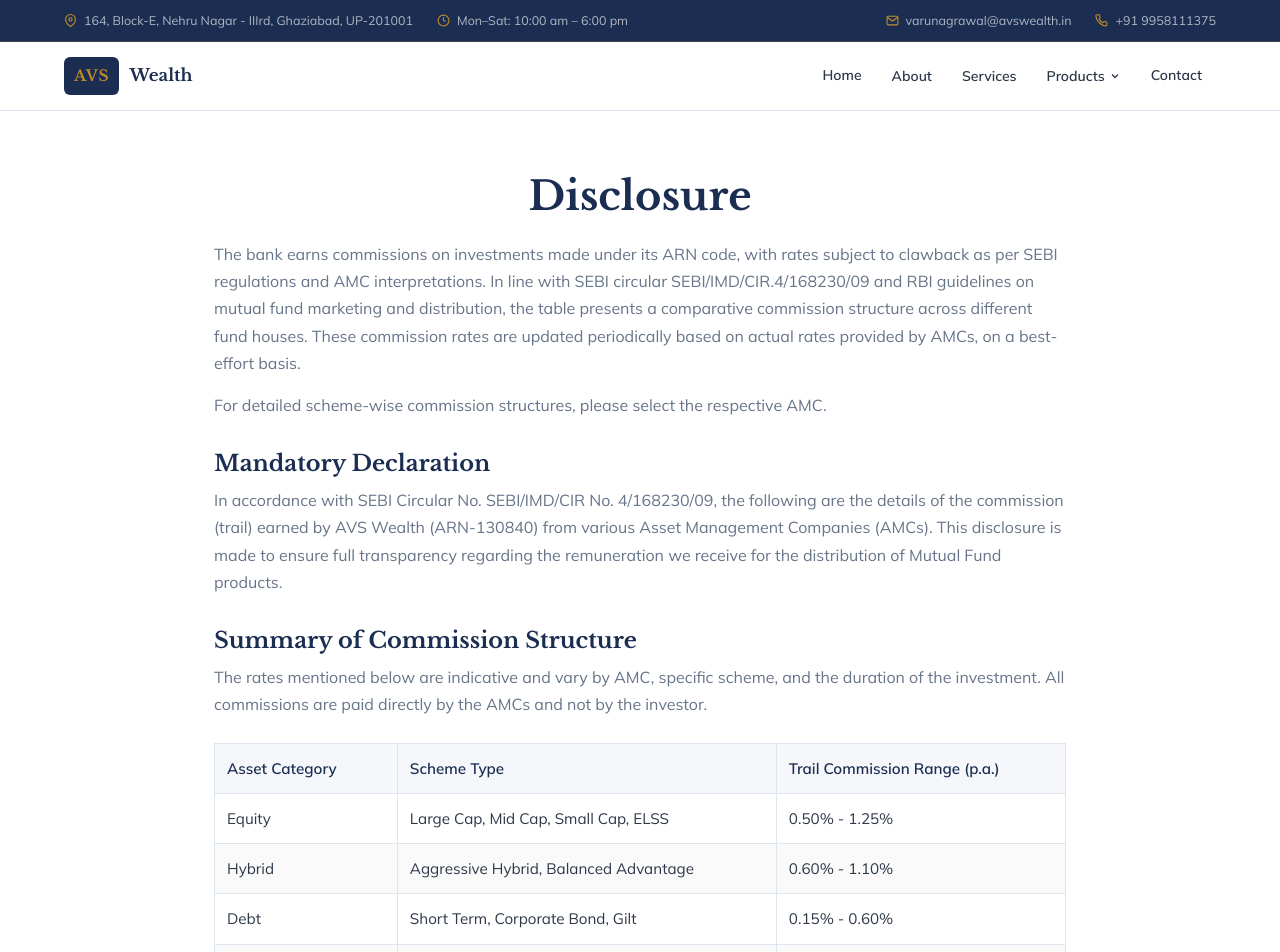
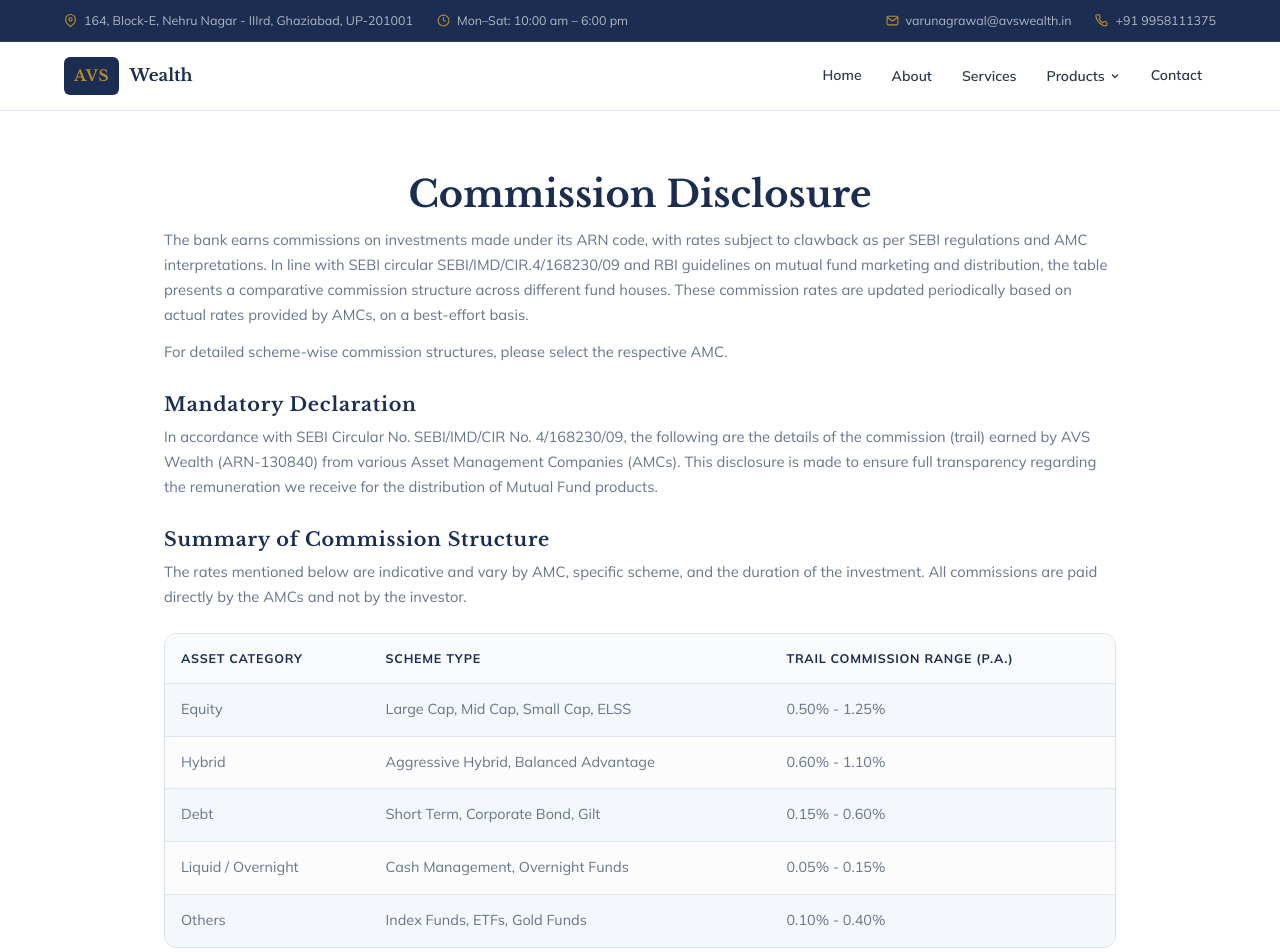
Before and after one commit to shristiigupta/avswealth, a React (Create React App) app: page /disclosure in a window 1280 px wide. Shown: the top 952 px of the page. Built offline with nearby package versions, Linux system fonts and the light colour scheme.

Commit message:
disclosure

```diff
--- a/src/pages/Disclosure.css
+++ b/src/pages/Disclosure.css
@@ -1,61 +1,85 @@
 .disclosure {
   min-height: calc(100vh - 110px);
   padding: 60px 24px;
-  max-width: 900px;
+  max-width: 1000px;
   margin: 0 auto;
 }
 
+/* Title */
 .dis-title {
-  font-size: 2.5rem;
+  font-size: 2.3rem;
   color: var(--navy);
-  margin-bottom: 20px;
   text-align: center;
+  margin-bottom: 10px;
 }
 
 .dis-subtitle {
-  font-size: 1.4rem;
-  margin-top: 30px;
-  margin-bottom: 10px;
+  font-size: 1.2rem;
+  margin-top: 28px;
+  margin-bottom: 8px;
   color: var(--navy);
+  font-weight: 700;
+  letter-spacing: 0.04em;
 }
 
+/* Description */
 .dis-desc {
-  font-size: 1rem;
+  font-size: 0.92rem;
   color: var(--text-muted);
   line-height: 1.7;
-  margin-bottom: 15px;
+  margin-bottom: 12px;
 }
 
+/* TABLE WRAPPER (card style like contact sections) */
 .table-wrap {
-  overflow-x: auto;
-  margin: 25px 0;
+  margin: 24px 0;
+  background: var(--bg-alt);
+  border: 1px solid var(--border);
+  border-radius: var(--radius-md);
+  overflow: hidden;
 }
 
+/* TABLE */
 .dis-table {
   width: 100%;
   border-collapse: collapse;
-  font-size: 0.95rem;
+  font-size: 0.9rem;
 }
 
 .dis-table th,
 .dis-table td {
-  padding: 12px;
-  border: 1px solid var(--border);
+  padding: 14px 16px;
   text-align: left;
 }
 
 .dis-table th {
-  background-color: #f5f7fa;
+  background: #f8fafc;
   color: var(--navy);
-  font-weight: 600;
+  font-weight: 700;
+  font-size: 0.78rem;
+  text-transform: uppercase;
+  letter-spacing: 0.06em;
+  border-bottom: 1px solid var(--border);
 }
 
-.dis-table tr:nth-child(even) {
-  background-color: #fafafa;
+.dis-table td {
+  color: var(--text-muted);
+  border-bottom: 1px solid var(--border);
 }
 
+/* Zebra rows like premium UI */
+.dis-table tr:nth-child(even) td {
+  background: #fcfcfd;
+}
+
+/* Remove last border */
+.dis-table tr:last-child td {
+  border-bottom: none;
+}
+
+/* LIST (Important notes) */
 .dis-list {
-  margin-top: 15px;
+  margin-top: 16px;
   padding-left: 18px;
   color: var(--text-muted);
 }
@@ -63,4 +87,37 @@
 .dis-list li {
   margin-bottom: 10px;
   line-height: 1.6;
+  font-size: 0.9rem;
 }
+
+/* Highlight keywords like contact success tone */
+.dis-list strong {
+  color: var(--navy);
+  font-weight: 600;
+}
+
+/* Optional highlight box (like success card style) */
+.dis-note-box {
+  margin-top: 20px;
+  padding: 20px;
+  background: var(--bg-alt);
+  border: 1px solid var(--border);
+  border-radius: var(--radius-md);
+}
+
+/* Responsive */
+@media (max-width: 768px) {
+  .dis-title {
+    font-size: 1.8rem;
+  }
+
+  .dis-subtitle {
+    font-size: 1.05rem;
+  }
+
+  .dis-table th,
+  .dis-table td {
+    padding: 12px;
+    font-size: 0.85rem;
+  }
+}
--- a/src/pages/Disclosure.jsx
+++ b/src/pages/Disclosure.jsx
@@ -4,7 +4,7 @@
   return (
     <div className="disclosure">
 
-      <h1 className="dis-title">Disclosure</h1>
+      <h1 className="dis-title">Commission Disclosure</h1>
 
       <p className="dis-desc">
         The bank earns commissions on investments made under its ARN code, with rates subject to clawback as per SEBI regulations and AMC interpretations. In line with SEBI circular SEBI/IMD/CIR.4/168230/09 and RBI guidelines on mutual fund marketing and distribution, the table presents a comparative commission structure across different fund houses. These commission rates are updated periodically based on actual rates provided by AMCs, on a best-effort basis.
--- a/src/pages/Home.jsx
+++ b/src/pages/Home.jsx
@@ -108,7 +108,7 @@
         <div className="hero-bg" />
         <div className="container hero-content">
           <div className="hero-text">
-            <div className="hero-badge">Welcome to AVS Financial Services</div>
+            <div className="hero-badge">Welcome to AVS Wealth Financial Services</div>
             <h1 className="hero-title">Your Financial Status<br /><span>Is Our Goal</span></h1>
             <p className="hero-desc">
               Trusted financial advisors since 2018 — helping 300+ families across India invest wisely,
```
